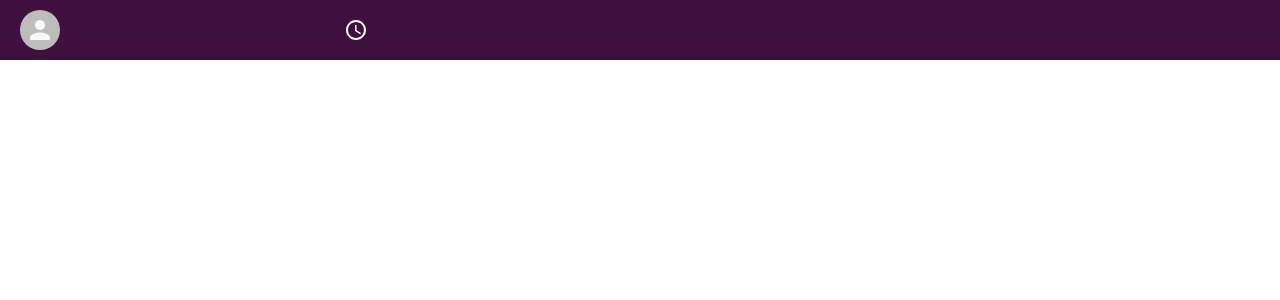
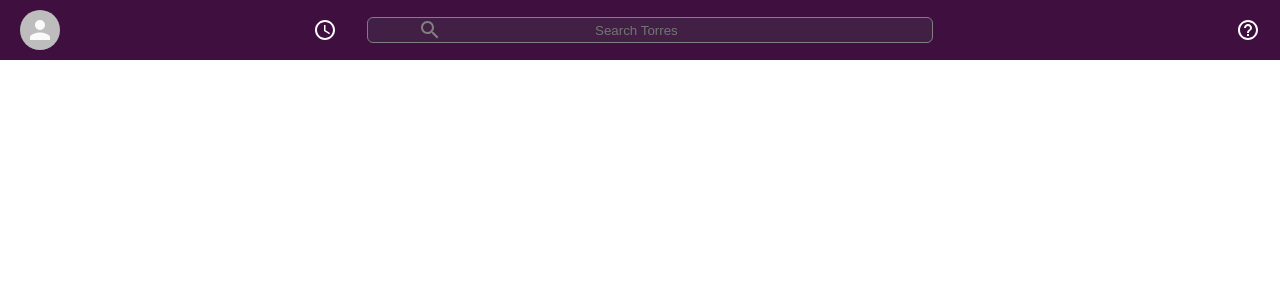
Before and after one commit to apolloproductionsdj/slack-clone-2, a React (Create React App) app: page / in a window 1280 px wide. Shown: the top 300 px of the page. Built offline with nearby package versions, Linux system fonts and the light colour scheme.

Commit message:
completed <Header /> with styles

```diff
--- a/src/components/Header.js
+++ b/src/components/Header.js
@@ -2,6 +2,8 @@
 import styled from 'styled-components';
 import { Avatar } from "@material-ui/core";
 import AccessTimeIcon from "@material-ui/icons/AccessTime";
+import SearchIcon from '@material-ui/icons/Search';
+import HelpOutlineIcon from '@material-ui/icons/HelpOutline';
 
 function Header() {
   return (
@@ -15,9 +17,15 @@
           <AccessTimeIcon />
         </HeaderLeft>
 
-                {/* Header Search */}
+        <HeaderSearch>
+          <SearchIcon />
+          <input placeholder='Search Torres' />
+        </HeaderSearch>
 
         {/* Header Right */}
+        <HeaderRight>
+          <HelpOutlineIcon />
+        </HeaderRight>
       </HeaderContainer>
 
 
@@ -26,6 +34,28 @@
 }
 
 export default Header;
+
+const HeaderSearch = styled.div`
+  flex: 0.4;
+  display: flex;
+  align-items: center;
+  opacity: 1;
+  border-radius: 6px;
+  background-color: #421f44;
+  text-align: center ;
+  padding: 0 50px;
+  color: gray;
+  border: 1px gray solid;
+
+  > input {
+    background-color: transparent;
+    border: none;
+    text-align: center;
+    min-width: 30vw;
+    outline: 0;
+    color: white;
+  }
+`
 
 const HeaderContainer = styled.div`
   display: flex;
@@ -50,6 +80,17 @@
   }
 `
 
+const HeaderRight = styled.div`
+  flex: 0.3;
+  display: flex;
+  align-items: flex-end;
+
+  > .MuiSvgIcon-root {
+    margin-left: auto;
+    margin-right: 20px;
+  }
+`
+
 const HeaderAvatar = styled(Avatar)`
   cursor: pointer;
 
```
Lines whose indentation alone changed are shown as unchanged.
